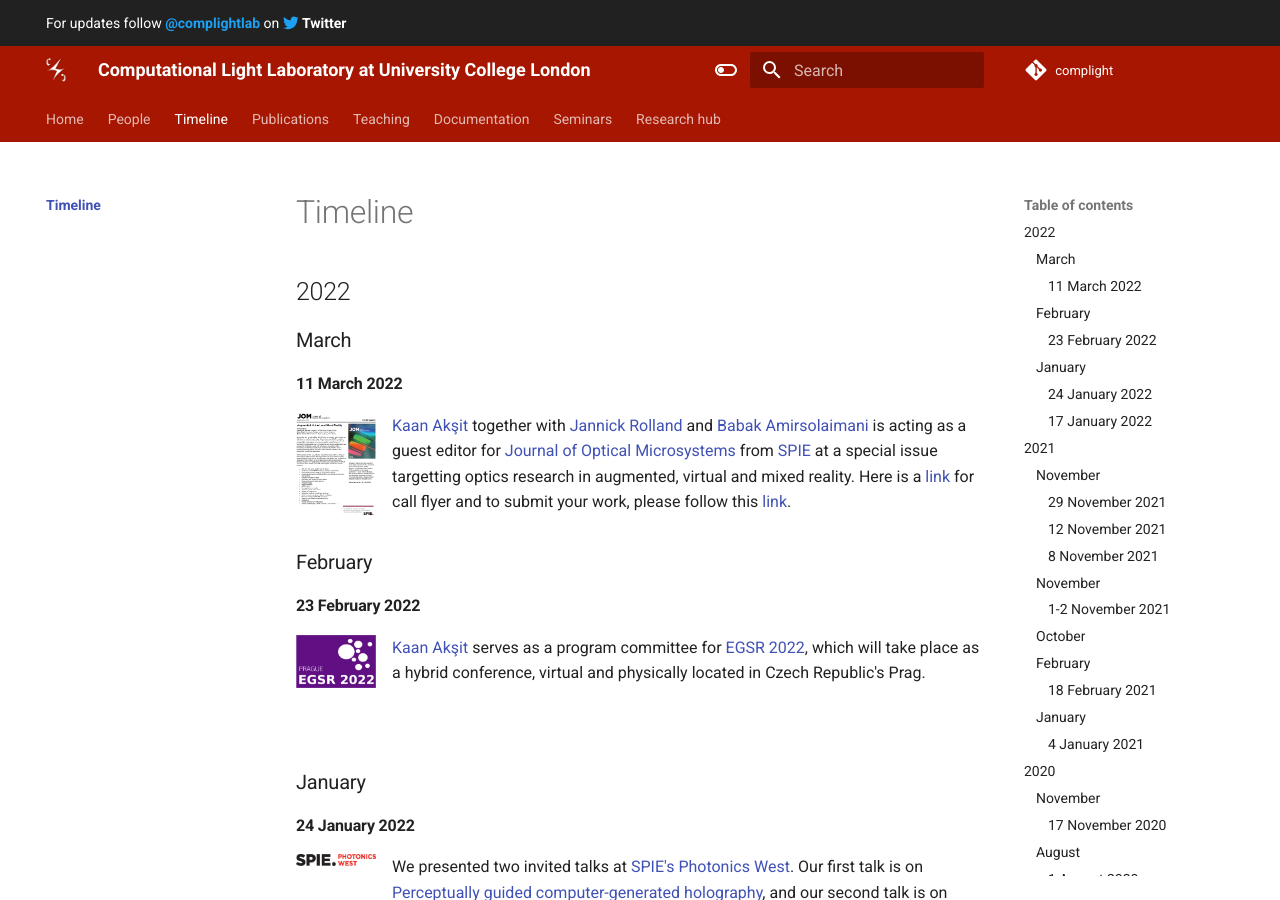
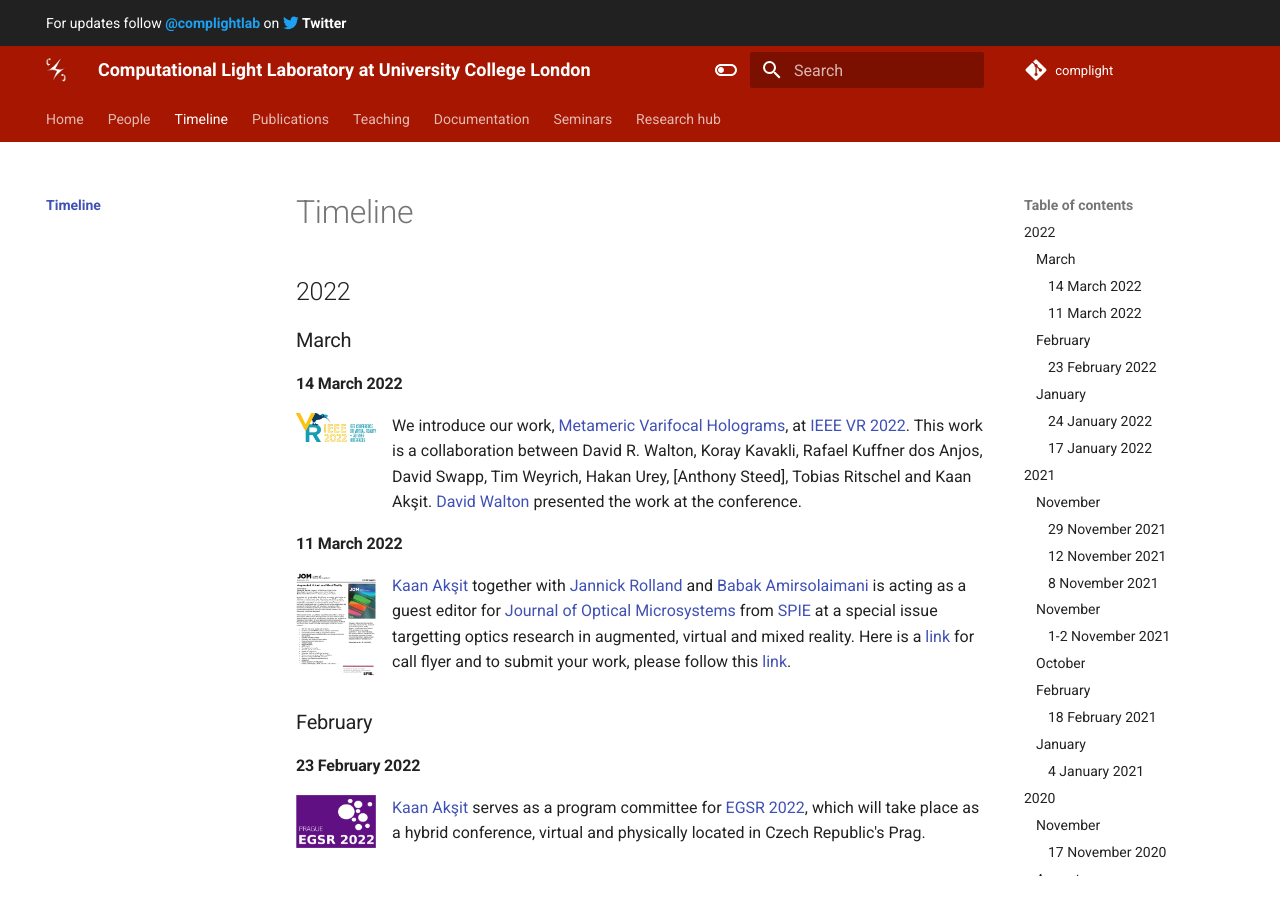
Before and after one commit to complight/complight.github.io, an MkDocs documentation site: the page built from docs/timeline/index.md, in a window 1280 px wide and 900 px high. Built offline with MkDocs 1.6.1 and Material for MkDocs 9.7.7, drawn with Linux system fonts in a browser that asks for light colours.

Commit message:
Updating the timeline.

```diff
--- a/docs/timeline/index.md
+++ b/docs/timeline/index.md
@@ -2,6 +2,16 @@
 
 ## 2022
 ### March
+
+#### 14 March 2022
+<div style="float: left; height:100px;" class="boxed">
+<img align="left" src="../media/ieeevr2022.png" width="80" alt/>
+</div>
+We introduce our work, [Metameric Varifocal Holograms](https://vr.cs.ucl.ac.uk/research/pipelines/metameric-varifocal-holography/), at [IEEE VR 2022](https://ieeevr.org/2022/program/papers/#displays).
+This work is a collaboration between David R. Walton, Koray Kavakli, Rafael Kuffner dos Anjos, David Swapp, Tim Weyrich, Hakan Urey, [Anthony Steed], Tobias Ritschel and Kaan Akşit.
+[David Walton](https://drwalton.github.io/) presented the work at the conference.
+<br clear="left"/>
+
 #### 11 March 2022
 <div style="float: left; height:100px;" class="boxed">
 <img align="left" src="../media/jom_ar_vr_mr_call.png" width="80" alt/>
@@ -17,7 +27,6 @@ Here is a [link](../media/jom_ar_vr_mr_call.png) for call flyer and to submit yo
 </div>
 [Kaan Akşit](https://kaanaksit.com) serves as a program committee for [EGSR 2022](https://egsr.eu/2022/committee/), which will take place as a hybrid conference, virtual and physically located in Czech Republic's Prag.
 <br clear="left"/>
-
 
 ### January
 #### 24 January 2022
```
Also changed, not shown: docs/media/ieeevr2022.png (added).
